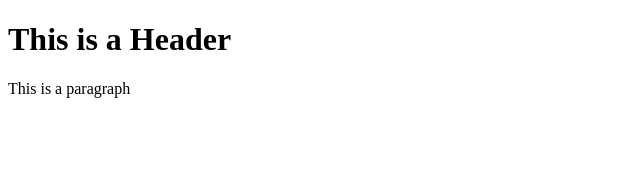
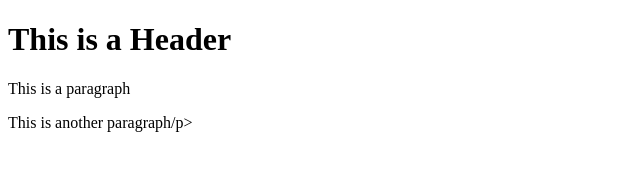
Before and after one commit to jvillanueva007/git.test, a website: page index.html in a window 1280 px wide. Shown: the whole page, without its empty margins (0-640 px from the left). Drawn offline with Linux system fonts and the light colour scheme.

Commit message:
Third commit

```diff
--- a/index.html
+++ b/index.html
@@ -3,5 +3,6 @@
     <body>
         <h1>This is a Header</h1>
         <p>This is a paragraph</p>
+        <p>This is another paragraph/p>
     </body>
 </html>
```
